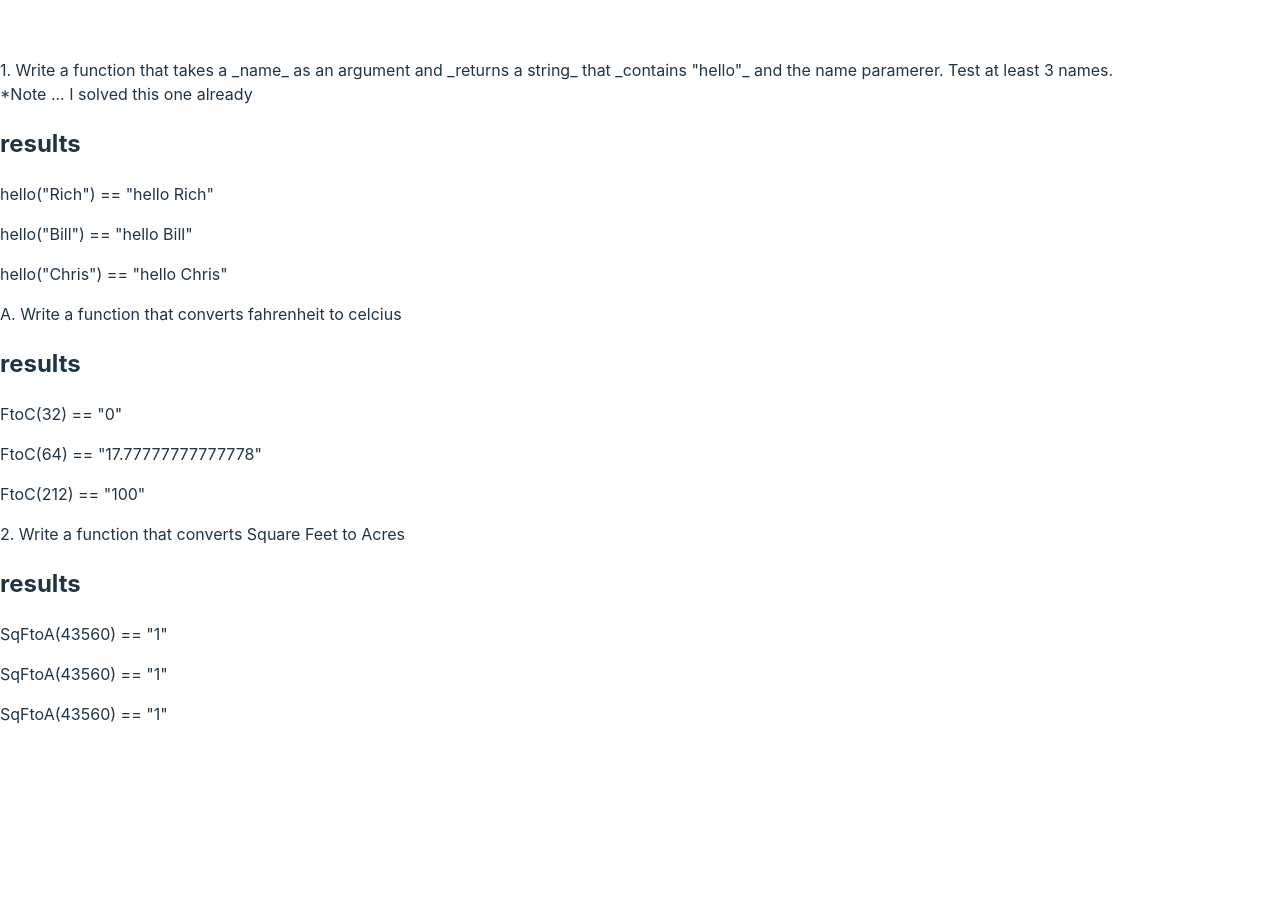
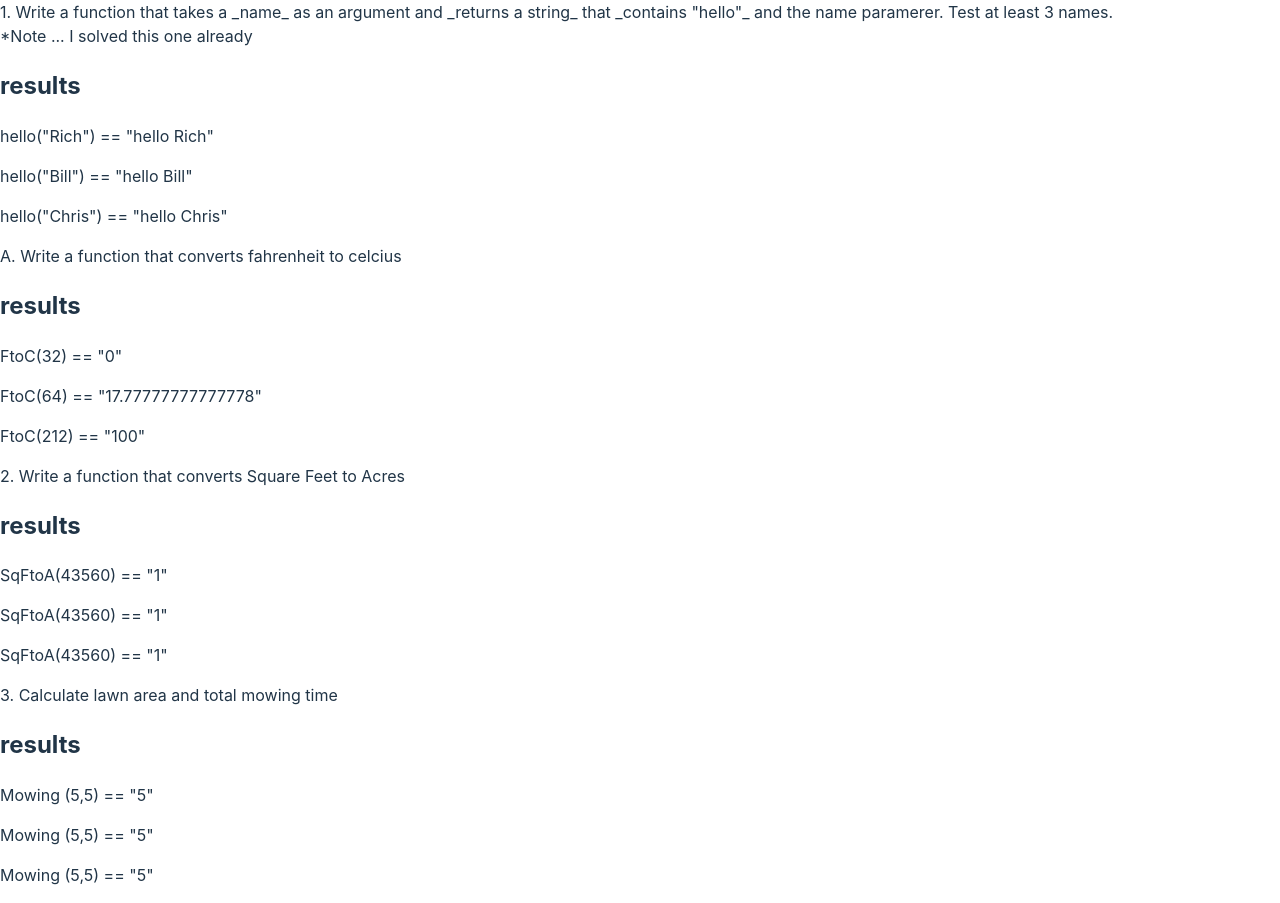
Before and after one commit to Yang-Josh/UX308Week7, a React (Vite) app: page / in a window 1280 px wide. Before the commit the page ends 800 px from the top, so only its background shows below. Built offline with nearby package versions, Linux system fonts and the light colour scheme.

Commit message:
Question 4 draft

```diff
--- a/src/App.jsx
+++ b/src/App.jsx
@@ -1,4 +1,4 @@
-import {Question1, QuestionA, Question2} from './components.jsx';
+import {Question1, QuestionA, Question2, Question3} from './components.jsx';
 
 function App() {
   return (
@@ -6,6 +6,7 @@ function App() {
         <Question1 />
         <QuestionA />
         <Question2 />
+        <Question3 />
     </>
   )
 }
--- a/src/components.jsx
+++ b/src/components.jsx
@@ -1,6 +1,6 @@
-import {FtoC, SqFtoA, hello} from './functions.js';
+import {FtoC, Mowing, SqFtoA, hello} from './functions.js';
 
-function Question1(){
+function Question1 (){
     return <section>
 1. Write a function that takes a _name_ as an argument and _returns a string_ that _contains "hello"_ and the name paramerer. Test at least 3 names. <br />*Note ... I solved this one already
       <h2>results</h2>
@@ -20,7 +20,7 @@ function QuestionA (){
     </section>
 }
 
-function Question2(){
+function Question2 (){
     return <section>
         2. Write a function that converts Square Feet to Acres
         <h2> results</h2>
@@ -29,4 +29,15 @@ function Question2(){
     <p> SqFtoA(43560) == "{SqFtoA(43560)}"</p>
     </section>
 }
-export {Question1, QuestionA, Question2}
+
+function Question3 (){
+    return <section>
+        3. Calculate lawn area and total mowing time
+        <h2> results</h2>
+        <p> Mowing (5,5) == "{Mowing(5,5)}"</p>
+        <p> Mowing (5,5) == "{Mowing(5,5)}"</p>
+        <p> Mowing (5,5) == "{Mowing(5,5)}"</p>
+    </section>
+}
+
+export {Question1, QuestionA, Question2, Question3}
--- a/src/functions.js
+++ b/src/functions.js
@@ -11,4 +11,12 @@ function SqFtoA (SqFeet){
     const Acres =(SqFeet/43560);
     return Acres;
 }
-export {hello, FtoC, SqFtoA}
+
+function Mowing (Width, Rate){
+    const Area = Width*Width;
+    const Time = Area/Rate;
+    return Time;
+}
+
+
+export {hello, FtoC, SqFtoA, Mowing}
```
